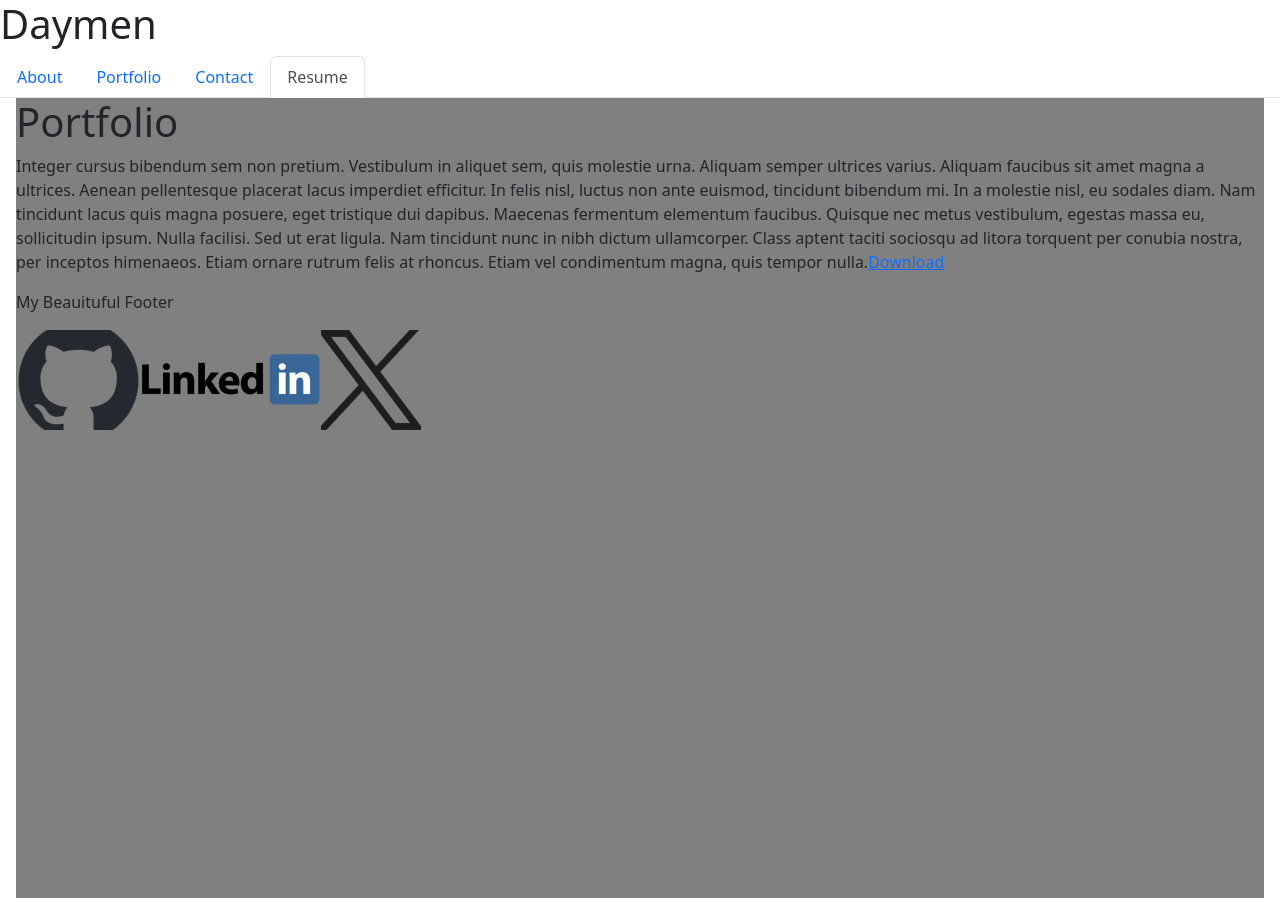
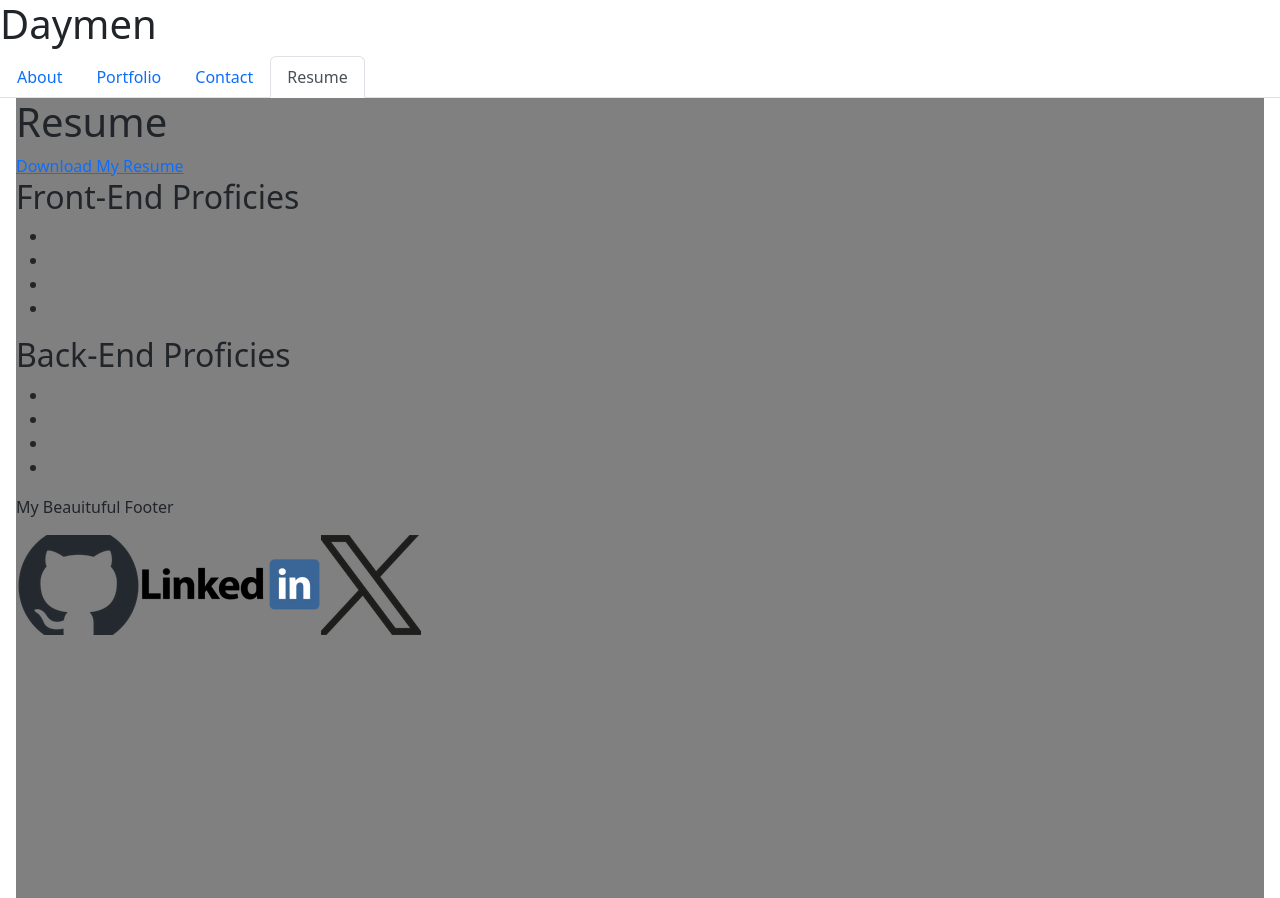
Before and after one commit to DaymenPasick/folio-react, a React (Vite) app: page /Resume in a window 1280 px wide. Built offline with nearby package versions, Linux system fonts and the light colour scheme.

Commit message:
made some edits to about me and resume. Added ul and list tags for Resume proficiencies

```diff
--- a/src/pages/About.jsx
+++ b/src/pages/About.jsx
@@ -8,7 +8,7 @@ const aboutMeDetails ={
 export default function About() {
     return (
       <div>
-        <h1>About Page</h1>
+        <h1>About Me</h1>
         <p>
           Hey hey!
           Budding developer here taking the learning journey
--- a/src/pages/Resume.jsx
+++ b/src/pages/Resume.jsx
@@ -3,21 +3,23 @@ import resumeDownload from '../../public/assets/ResumeDownload.txt'
 export default function Resume() {
     return (
       <div>
-        <h1>Portfolio</h1>
-        <p>
-          Integer cursus bibendum sem non pretium. Vestibulum in aliquet sem, quis
-          molestie urna. Aliquam semper ultrices varius. Aliquam faucibus sit amet
-          magna a ultrices. Aenean pellentesque placerat lacus imperdiet
-          efficitur. In felis nisl, luctus non ante euismod, tincidunt bibendum
-          mi. In a molestie nisl, eu sodales diam. Nam tincidunt lacus quis magna
-          posuere, eget tristique dui dapibus. Maecenas fermentum elementum
-          faucibus. Quisque nec metus vestibulum, egestas massa eu, sollicitudin
-          ipsum. Nulla facilisi. Sed ut erat ligula. Nam tincidunt nunc in nibh
-          dictum ullamcorper. Class aptent taciti sociosqu ad litora torquent per
-          conubia nostra, per inceptos himenaeos. Etiam ornare rutrum felis at
-          rhoncus. Etiam vel condimentum magna, quis tempor nulla.
-          <a href={resumeDownload} target="_blank" download>Download</a>
-        </p>
+        <h1>Resume</h1>
+        <a href={resumeDownload} target="_blank" download>Download My Resume</a>
+        <h2>Front-End Proficies</h2>
+          <ul>
+            <li></li>
+            <li></li>
+            <li></li>
+            <li></li>
+          </ul>
+        <h2>Back-End Proficies</h2>
+          <ul>
+            <li></li>
+            <li></li>
+            <li></li>
+            <li></li>
+          </ul>
+
       </div>
     );
   }
```
